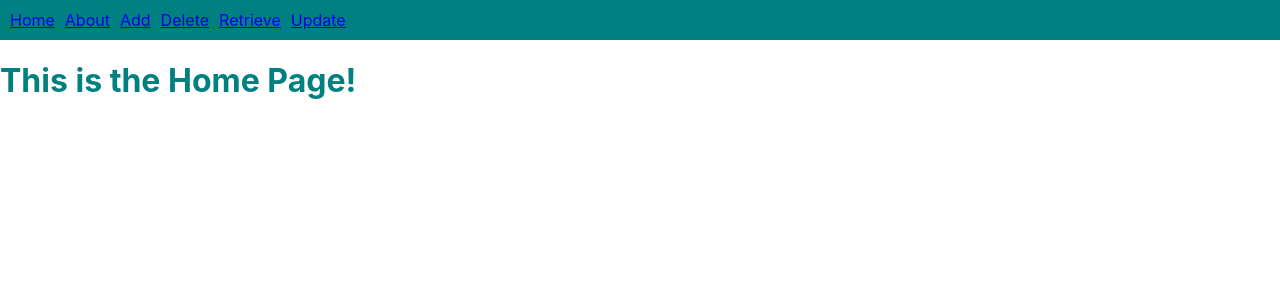
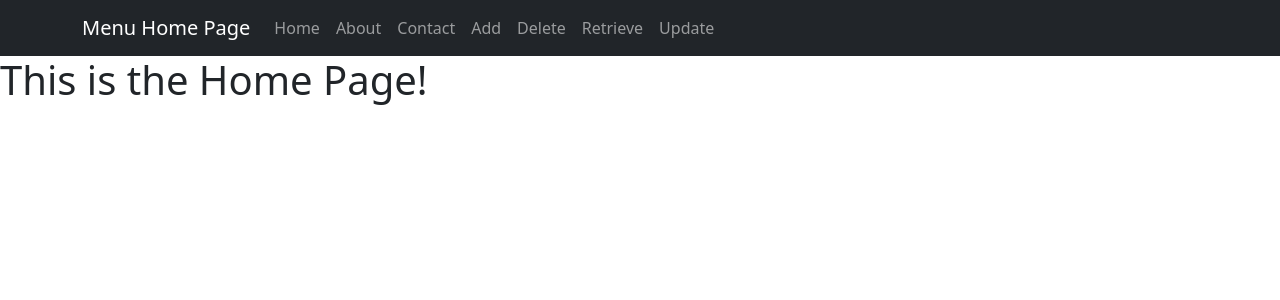
Before and after one commit to y-sherman/menu, a React (Create React App) app: page / in a window 1280 px wide. Shown: the top 300 px of the page. Built offline with nearby package versions, Linux system fonts and the light colour scheme.

Commit message:
made site header using bootstrap

```diff
--- a/package.json
+++ b/package.json
@@ -6,7 +6,10 @@
     "@testing-library/jest-dom": "^5.17.0",
     "@testing-library/react": "^13.4.0",
     "@testing-library/user-event": "^13.5.0",
+    "bootstrap": "^5.3.3",
     "react": "^18.3.1",
+    "react-app": "^1.1.2",
+    "react-bootstrap": "^2.10.3",
     "react-dom": "^18.3.1",
     "react-router-dom": "^6.23.1",
     "react-scripts": "5.0.1",
--- a/src/App.js
+++ b/src/App.js
@@ -7,6 +7,7 @@ import Delete from './Pages/Delete';
 import Retrieve from './Pages/Retrieve';
 import Update from './Pages/Update';
 import Layout from './Layout/Layout';
+import Contact from './Pages/Contact';
 import ReactDOM from "react-dom/client";
 import { BrowserRouter, Routes, Route } from "react-router-dom";
 
@@ -21,6 +22,7 @@ function App() {
         <Route path="Add" element={<Add />} />
         <Route path="Update" element={<Update />} />
         <Route path="About" element={<About />} />
+        <Route path="Contact" element={<Contact />} />
       </Route>
     </Routes>
   </BrowserRouter>
--- a/src/Layout/Layout.jsx
+++ b/src/Layout/Layout.jsx
@@ -1,34 +1,11 @@
-import { Outlet, Link } from "react-router-dom";
+import { Outlet } from "react-router-dom";
 import './Layout.css';
+import SiteHeader from "./siteHeader";
 
 export default function Layout(){
   return (
     <>
-      <header className = "site-header">
-      <nav>
-        <ul>
-          <li>
-            <Link to="/">Home</Link>
-          </li>
-          <li>
-            <Link to="/About">About</Link>
-          </li>
-          <li>
-            <Link to="/Add">Add</Link>
-          </li>
-          <li>
-            <Link to="/Delete">Delete</Link>
-          </li>
-          <li>
-            <Link to="/Retrieve">Retrieve</Link>
-          </li>
-          <li>
-            <Link to="/Update">Update</Link>
-          </li>
-        </ul>
-      </nav>
-      </header>
-
+      <SiteHeader/>
       <Outlet />
     </>
   )
--- /dev/null
+++ b/src/Layout/siteHeader.jsx
@@ -0,0 +1,29 @@
+import Container from 'react-bootstrap/Container';
+import Nav from 'react-bootstrap/Nav';
+import Navbar from 'react-bootstrap/Navbar';
+import { Link } from "react-router-dom";
+import 'bootstrap/dist/css/bootstrap.min.css'
+
+export default function SiteHeader() {
+  return (
+   <>
+        <Navbar bg="dark" variant='dark' expand="lg" >
+            <Container>
+                    <Navbar.Brand href="/">Menu Home Page</Navbar.Brand>
+                    <Navbar.Toggle aria-controls="basic-navbar-nav" />
+                    <Navbar.Collapse id="basic-navbar-nav">
+                        <Nav className="me-auto">
+                            <Nav.Link href="/">Home</Nav.Link>
+                            <Nav.Link href="/About">About</Nav.Link>
+                            <Nav.Link href="/Contact">Contact</Nav.Link>
+                            <Nav.Link href="/Add">Add</Nav.Link>
+                            <Nav.Link href="/Delete">Delete</Nav.Link>
+                            <Nav.Link href="/Retrieve">Retrieve</Nav.Link>
+                            <Nav.Link href="/Update">Update</Nav.Link>
+                        </Nav>
+                    </Navbar.Collapse>
+            </Container>
+        </Navbar>
+    </>
+  );
+}
--- /dev/null
+++ b/src/Pages/Contact.jsx
@@ -0,0 +1,8 @@
+export default function Contact(){
+    return(
+        <>
+            <h1>This is the Contact Page!</h1>
+        </>
+
+    )
+}
```
Also changed, not shown: 1 other file (tests, documents, lock files or other folders).
